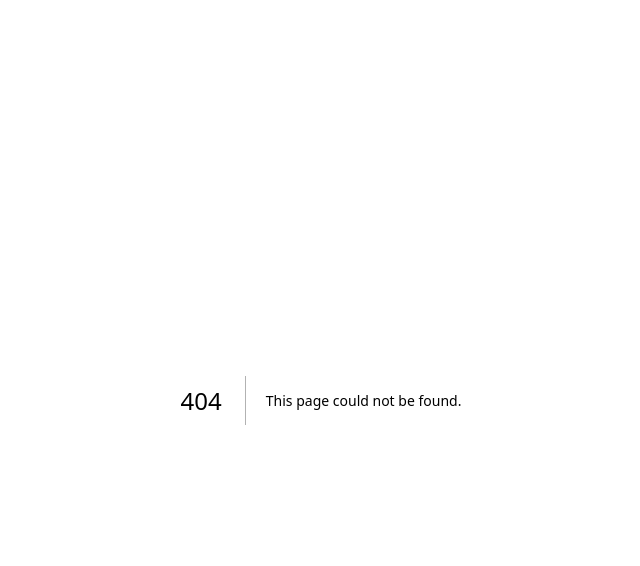
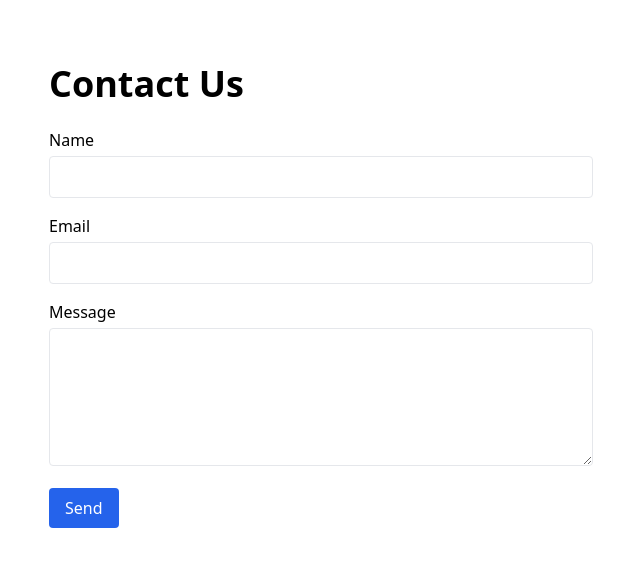
Before and after one commit to ksuds08/flowpilot, a Next.js app: page /pages/pages/contact in a window 1280 px wide. Before the commit this address had no page. Shown: the top 566 px of the page, without its empty margins (319-959 px from the left). Built offline with nearby package versions, Linux system fonts and the light colour scheme.

Commit message:
Create contact.tsx

```diff
--- /dev/null
+++ b/pages/pages/pages/contact.tsx
@@ -0,0 +1,67 @@
+import Head from 'next/head';
+import { useState } from 'react';
+
+export default function Contact() {
+  const [submitted, setSubmitted] = useState(false);
+
+  return (
+    <>
+      <Head>
+        <title>Contact | FlowPilot</title>
+        <meta name="description" content="Get in touch with the FlowPilot team." />
+      </Head>
+
+      <main className="max-w-xl mx-auto px-4 py-16">
+        <h1 className="text-4xl font-bold mb-6">Contact Us</h1>
+
+        {submitted ? (
+          <p className="text-green-700 font-semibold">
+            Thanks for reaching out! We’ll get back to you shortly.
+          </p>
+        ) : (
+          <form
+            className="space-y-4"
+            onSubmit={(e) => {
+              e.preventDefault();
+              setSubmitted(true);
+            }}
+          >
+            <div>
+              <label className="block mb-1 font-medium">Name</label>
+              <input
+                type="text"
+                required
+                className="w-full border rounded px-3 py-2"
+              />
+            </div>
+
+            <div>
+              <label className="block mb-1 font-medium">Email</label>
+              <input
+                type="email"
+                required
+                className="w-full border rounded px-3 py-2"
+              />
+            </div>
+
+            <div>
+              <label className="block mb-1 font-medium">Message</label>
+              <textarea
+                required
+                rows={5}
+                className="w-full border rounded px-3 py-2"
+              ></textarea>
+            </div>
+
+            <button
+              type="submit"
+              className="bg-blue-600 text-white px-4 py-2 rounded"
+            >
+              Send
+            </button>
+          </form>
+        )}
+      </main>
+    </>
+  );
+}
```
